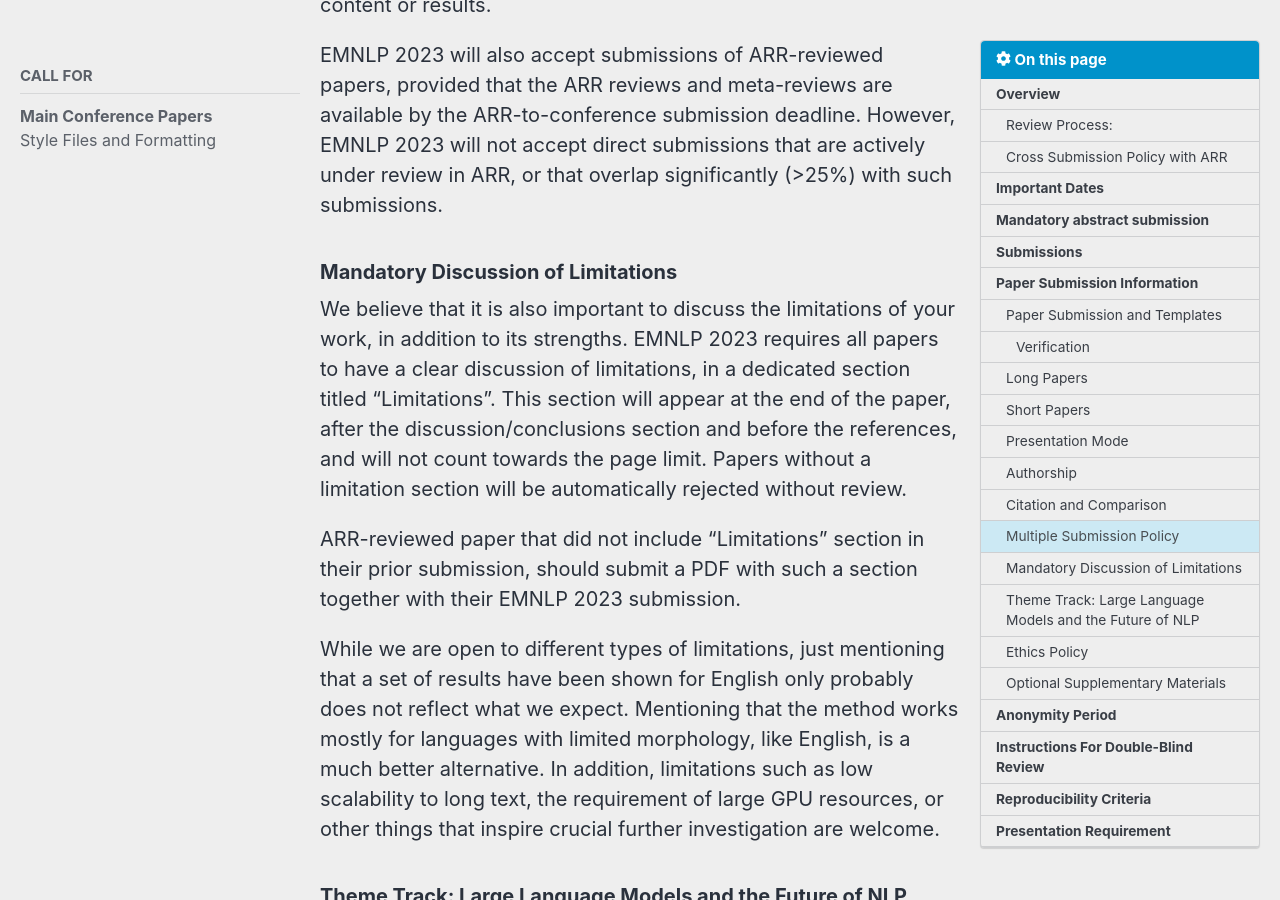
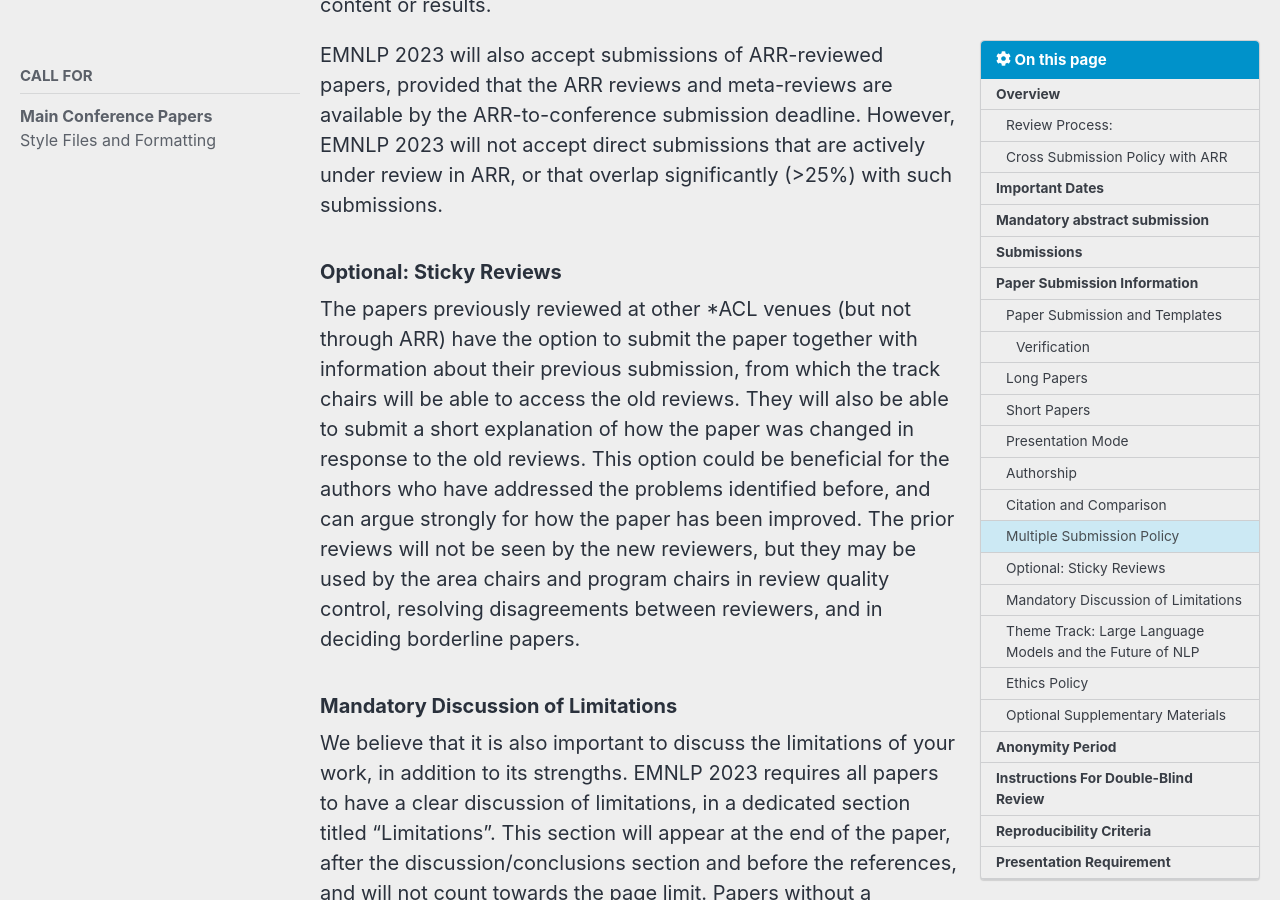
Before and after one commit to acl-org/emnlp-2023, a Jekyll site: the page built from _pages/calls/Main Conference Papers.md, in a window 1280 px wide and 900 px high, scrolled down 7590 px. Built offline with Jekyll 4.4.1, drawn with Linux system fonts in a browser that asks for light colours; cached includes are drawn as plain includes; nearby versions of some CDN libraries.

Commit message:
Add option for sticky reviews

```diff
--- a/_pages/calls/Main Conference Papers.md
+++ b/_pages/calls/Main Conference Papers.md
@@ -180,6 +180,9 @@
 
 EMNLP 2023 will also accept submissions of ARR-reviewed papers, provided that the ARR reviews and meta-reviews are available by the ARR-to-conference submission deadline. However, EMNLP 2023 will not accept direct submissions that are actively under review in ARR, or that overlap significantly (>25%) with such submissions.
 
+### Optional: Sticky Reviews
+
+The papers previously reviewed at other \*ACL venues (but not through ARR) have the option to submit the paper together with information about their previous submission, from which the track chairs will be able to access the old reviews. They will also be able to submit a short explanation of how the paper was changed in response to the old reviews. This option could be beneficial for the authors who have addressed the problems identified before, and can argue strongly for how the paper has been improved. The prior reviews will not be seen by the new reviewers, but they may be used by the area chairs and program chairs in review quality control, resolving disagreements between reviewers, and in deciding borderline papers.
 
 ### Mandatory Discussion of Limitations
 
```
